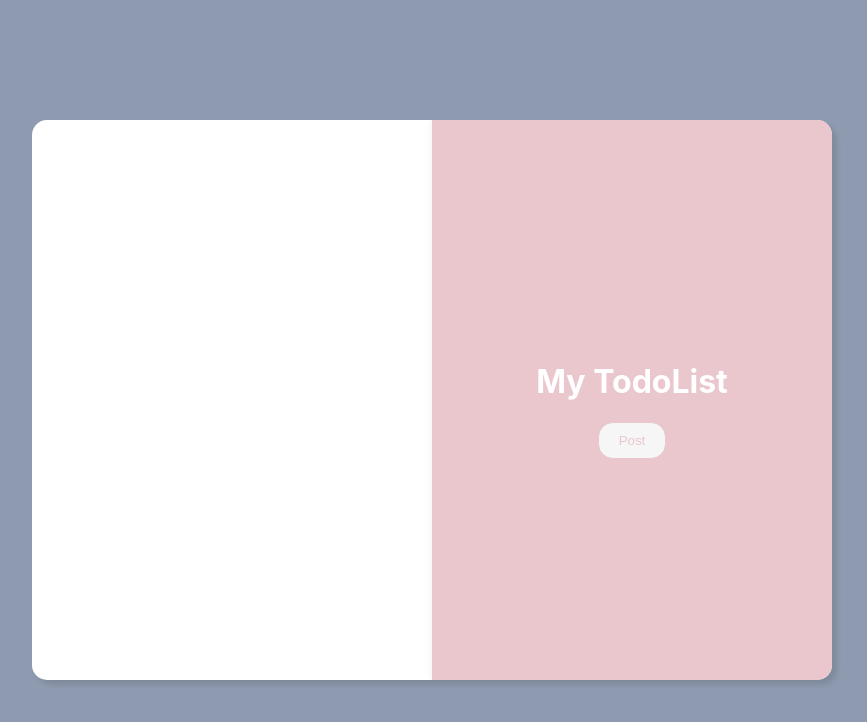
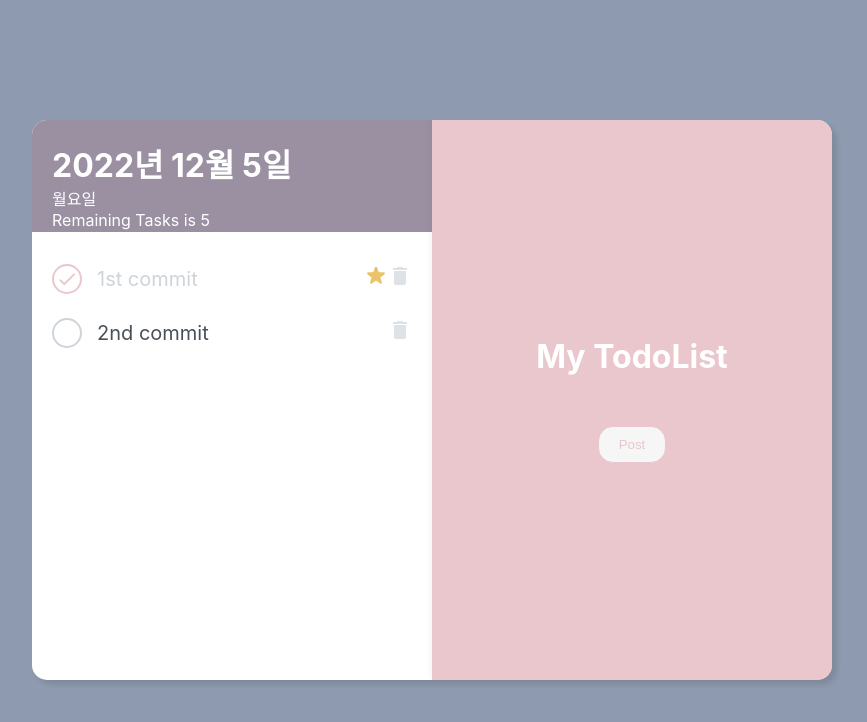
Before and after one commit to Cupcakes33/Redux_TodoList, a React (Create React App) app: page / in a window 1280 px wide. Shown: the top 722 px of the page, without its empty margins (208-1075 px from the left). Built offline with nearby package versions, Linux system fonts and the light colour scheme.

Commit message:
:sparkles: feat: TodoHeader, Todo(star, checkcircle, delete) 추가

```diff
--- a/package.json
+++ b/package.json
@@ -3,12 +3,14 @@
   "version": "0.1.0",
   "private": true,
   "dependencies": {
+    "@react-md/icon": "^5.1.3",
     "@reduxjs/toolkit": "^1.9.1",
     "@testing-library/jest-dom": "^5.16.5",
     "@testing-library/react": "^13.4.0",
     "@testing-library/user-event": "^13.5.0",
     "react": "^18.2.0",
     "react-dom": "^18.2.0",
+    "react-icons": "^4.7.1",
     "react-redux": "^8.0.5",
     "react-scripts": "5.0.1",
     "styled-component": "^2.8.0",
--- a/src/App.css
+++ b/src/App.css
@@ -5,6 +5,7 @@ pale : #eac7cc
 white: #f6f6f6
 grey : #8e9aaf
 lavender : #cbc0de
-
+lavender darken : #9a90a2
+star: #e9c46a;
 
 */
--- a/src/App.js
+++ b/src/App.js
@@ -2,8 +2,14 @@ import "./App.css";
 import { createGlobalStyle } from "styled-components";
 import TodoTemplate from "./Components/TodoTemplate/TodoTemplate";
 import TodoHeader from "./Components/TodoHeader/TodoHeader";
+import TodoList from "./Components/TodoList/TodoList";
 
 const GlobalStyle = createGlobalStyle`
+  *{
+    padding: 0;
+    margin: 0;
+    box-sizing: border-box;
+  }
   body {
     background: #8e9aaf;
     min-height: 100vh;
@@ -16,8 +22,10 @@ function App() {
   return (
     <>
       <GlobalStyle />
-      <TodoTemplate />
-      <TodoHeader />
+      <TodoTemplate>
+        <TodoHeader />
+        <TodoList />
+      </TodoTemplate>
     </>
   );
 }
--- a/src/Components/TodoHeader/TodoHeader.js
+++ b/src/Components/TodoHeader/TodoHeader.js
@@ -1,3 +1,37 @@
-const TodoHeader = () => {};
+import styled from "styled-components";
 
+const TodoHeader = () => {
+  const today = new Date();
+  const dateStringify = today.toLocaleDateString("ko", {
+    year: "numeric",
+    month: "long",
+    day: "numeric",
+  });
+  const dayStringify = today.toLocaleDateString("ko", {
+    weekday: "long",
+  });
+
+  return (
+    <StyledHeader>
+      <div>
+        <h1>{dateStringify}</h1>
+        <p>{dayStringify}</p>
+      </div>
+      <div style={{ display: "flex", gap: "20px" }}>
+        <span>Remaining Tasks is 5</span>
+      </div>
+    </StyledHeader>
+  );
+};
+
+let StyledHeader = styled.div`
+  width: 400px;
+  height: 20%;
+  color: white;
+  padding: 20px;
+  display: flex;
+  flex-direction: column;
+  justify-content: space-between;
+  background: #9a90a2;
+`;
 export default TodoHeader;
--- /dev/null
+++ b/src/Components/TodoList/TodoItems.js
@@ -0,0 +1,79 @@
+import styled, { css } from "styled-components";
+import { MdDone, MdDelete } from "react-icons/md";
+import { HiStar } from "react-icons/hi";
+
+const TodoItems = ({ id, done, text, importent }) => {
+  return (
+    <TodoItem>
+      <CheckCircle done={done}>{done && <MdDone />}</CheckCircle>
+
+      <TodoTitle done={done}>{text}</TodoTitle>
+      <ImportentStar importent={importent}>
+        {importent ? <HiStar /> : null}
+      </ImportentStar>
+      <TodoDeleteButton>
+        <MdDelete />
+      </TodoDeleteButton>
+    </TodoItem>
+  );
+};
+
+export default TodoItems;
+
+const TodoDeleteButton = styled.div`
+  display: flex;
+  align-items: center;
+  justify-content: center;
+  color: #dee2e6;
+  font-size: 24px;
+  display: initial;
+  cursor: pointer;
+  &:hover {
+    color: #ff6b6b;
+  }
+`;
+
+const TodoItem = styled.div`
+  display: flex;
+  align-items: center;
+  padding-top: 12px;
+  padding-bottom: 12px;
+`;
+const ImportentStar = styled.div`
+  display: flex;
+  align-items: center;
+  justify-content: center;
+  color: #e9c46a;
+  font-size: 24px;
+  display: initial;
+`;
+const CheckCircle = styled.div`
+  width: 30px;
+  height: 30px;
+  border-radius: 50%;
+  border: 2px solid #ced4da;
+  font-size: 22px;
+  display: flex;
+  align-items: center;
+  justify-content: center;
+  margin-right: 15px;
+  cursor: pointer;
+  ${(props) =>
+    props.done &&
+    css`
+      border: 2px solid #eac7cc;
+      color: #eac7cc;
+    `}
+`;
+
+const TodoTitle = styled.div`
+  flex: 1;
+  font-size: 20px;
+  color: #495057;
+  cursor: pointer;
+  ${(props) =>
+    props.done &&
+    css`
+      color: #ced4da;
+    `}
+`;
--- /dev/null
+++ b/src/Components/TodoList/TodoList.js
@@ -0,0 +1,20 @@
+import styled from "styled-components";
+import TodoItems from "./TodoItems";
+
+const TodoList = () => {
+  return (
+    <StyledSection>
+      <TodoItems text="1st commit" done={true} importent={true}/>
+      <TodoItems text="2nd commit" done={false} />
+    </StyledSection>
+  );
+};
+
+export default TodoList;
+let StyledSection = styled.section`
+  width: 400px;
+  height: 20%;
+  padding: 20px;
+  display: flex;
+  flex-direction: column;
+`;
--- a/src/Components/TodoTemplate/TodoPanel.js
+++ b/src/Components/TodoTemplate/TodoPanel.js
@@ -46,6 +46,7 @@ let StyledButton = styled.button`
   background: #f6f6f6;
   border: 1px solid #eac7cc;
   padding: 10px 20px;
+  margin-top: 50px;
   border-radius: 15px;
   cursor: pointer;
   transition: all 0.5s;
--- a/src/Components/TodoTemplate/TodoTemplate.js
+++ b/src/Components/TodoTemplate/TodoTemplate.js
@@ -2,11 +2,12 @@ import { useState } from "react";
 import styled from "styled-components";
 import TodoPanel from "./TodoPanel";
 
-const TodoTemplate = () => {
+const TodoTemplate = ({ children }) => {
   return (
     <>
       <StyledTemplate>
         <TodoPanel />
+        {children}
       </StyledTemplate>
     </>
   );
```
Also changed, not shown: 1 other file (tests, documents, lock files or other folders).
